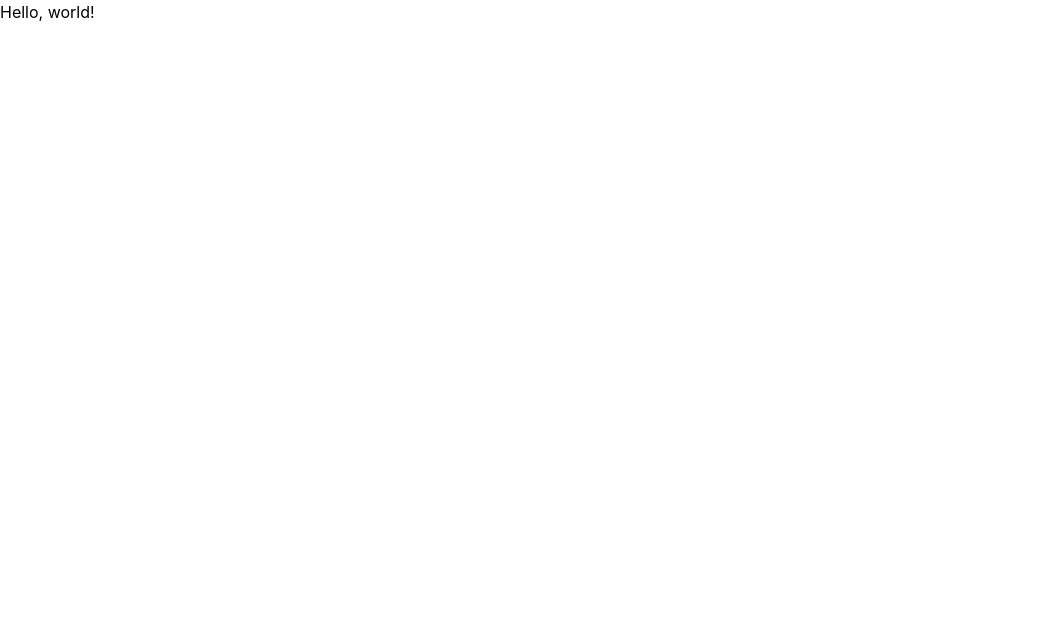
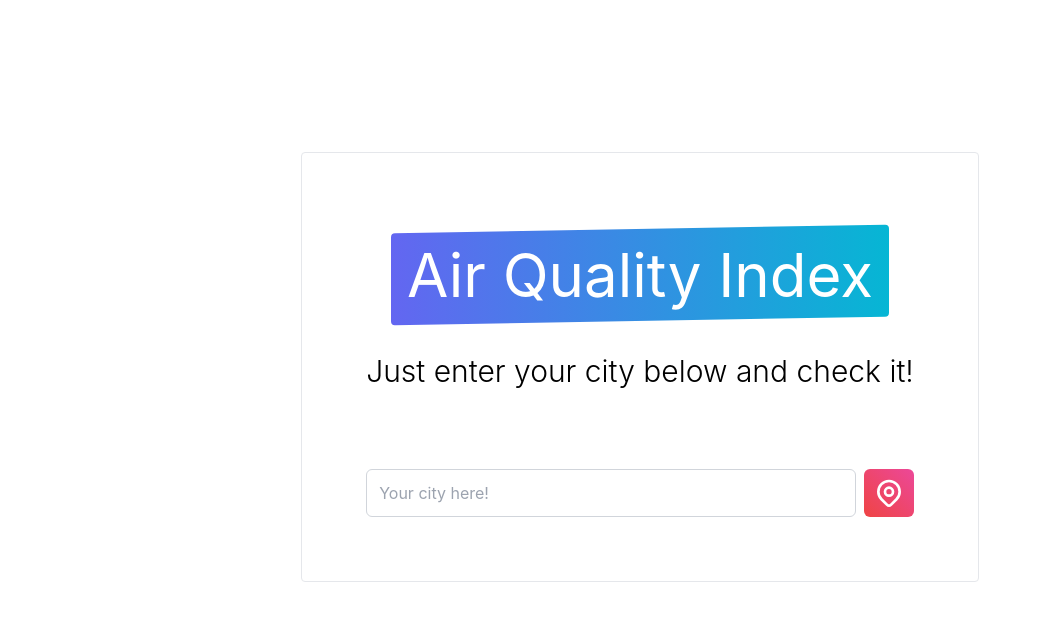
Before and after one commit to Firstbober/airqi, a Next.js app: page / in a window 1280 px wide. Shown: the top 620 px of the page, without its empty margins (0-1041 px from the left). Built offline with nearby package versions, Linux system fonts and the light colour scheme.

Commit message:
Front page, search not done yet.

```diff
--- a/package.json
+++ b/package.json
@@ -7,6 +7,7 @@
     "lint": "next lint"
   },
   "dependencies": {
+    "@heroicons/react": "^1.0.5",
     "next": "12.0.10",
     "react": "17.0.2",
     "react-dom": "17.0.2"
--- a/pages/index.tsx
+++ b/pages/index.tsx
@@ -1,5 +1,7 @@
 import type { NextPage } from 'next'
 import Head from 'next/head'
+
+import { LocationMarkerIcon } from '@heroicons/react/outline';
 
 const Home: NextPage = () => {
   return (
@@ -10,8 +12,40 @@ const Home: NextPage = () => {
         <link rel="icon" href="/favicon.ico" />
       </Head>
 
-      <main>
-        <h1>Hello, world!</h1>
+      <main className='max-w-4xl mr-auto ml-auto p-6 text-center h-screen'>
+        <div className='flex justify-center h-full'>
+          <div className='flex justify-center items-center flex-col w-fit h-fit mt-32 border rounded p-16 z-10 bg-white'>
+            <h1 className="text-3xl font-light">
+              <span className='
+            before:block before:absolute before:-inset-1 before:-skew-y-1
+            before:bg-gradient-to-r from-indigo-500 to-cyan-500
+            relative inline-block p-3 mt-4 before:rounded text-6xl'>
+                <span className='font-normal relative text-white '>
+                  Air Quality Index
+                </span>
+              </span>
+
+              <br /> <br />
+
+              Just enter your city below and check it!
+            </h1>
+
+            <div className='mt-20 flex w-full'>
+              <input
+                type="text"
+                placeholder='Your city here!'
+                className='border border-gray-300 p-3 rounded-md w-full focus:outline-none focus:border-indigo-500 h-12'
+              />
+              <button
+                className='ml-2 rounded-md bg-gradient-to-tr from-red-500 to-pink-500
+                  w-14 h-12 flex justify-center items-center hover:scale-125 duration-150'
+                title='Use location'
+              >
+                <LocationMarkerIcon className='h-8 text-white' />
+              </button>
+            </div>
+          </div>
+        </div>
       </main>
     </div>
   )
```
Also changed, not shown: styles/globals.css (line endings or trailing spaces), 1 other file (tests, documents, lock files or other folders).
